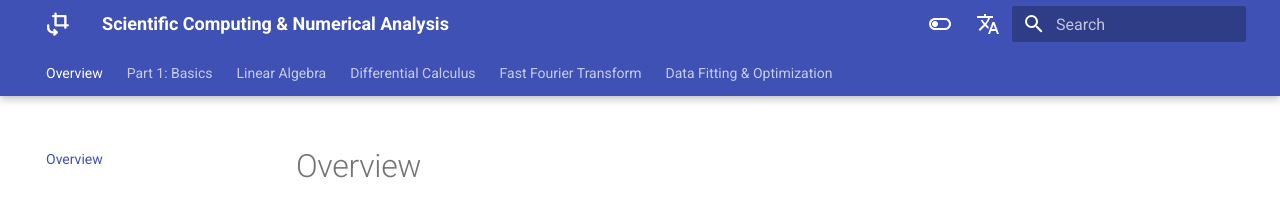
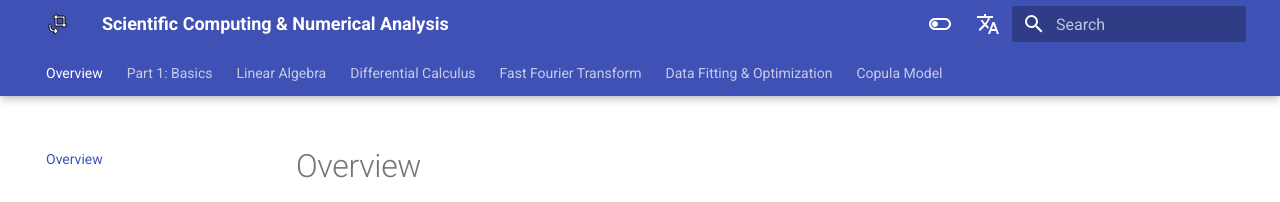
Before and after one commit to linchrisdeng/notes-Scientific-Computing, an MkDocs documentation site: the page built from docs/index.md, in a window 1280 px wide. Shown: the top 202 px of the page. Built offline with MkDocs 1.6.1 and Material for MkDocs 9.7.7, drawn with Linux system fonts in a browser that asks for light colours; comment, search, counter and statistics services are not loaded.

```diff
--- a/mkdocs.yml
+++ b/mkdocs.yml
@@ -5,7 +5,7 @@ site_name: Scientific Computing & Numerical Analysis
 theme:
   name: material
   favicon: assets/images/favicon1.svg
-  logo: assets/images/favicon3.svg
+  logo: assets/images/favicon2.svg
   palette:
     - scheme: default
       # primary: deep orange
@@ -66,6 +66,8 @@ nav:
     - Section_4/index.md
   - 'Data Fitting & Optimization':
     - Section_5/index.md
+  - 'Copula Model':
+    - Section_6/index.md
 
 
 # Copyright
```
Also changed, not shown: docs/Section_6/index.md (added, +3 -0 lines), 4 other files.
